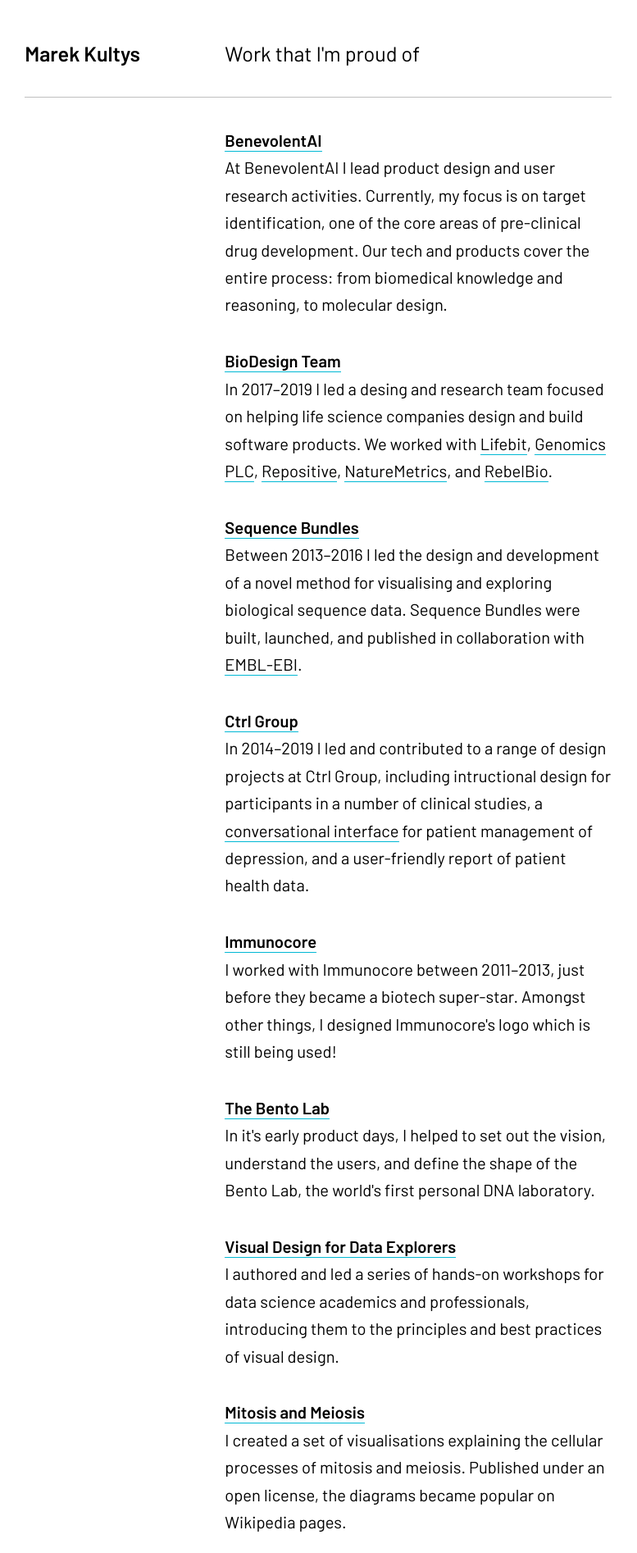
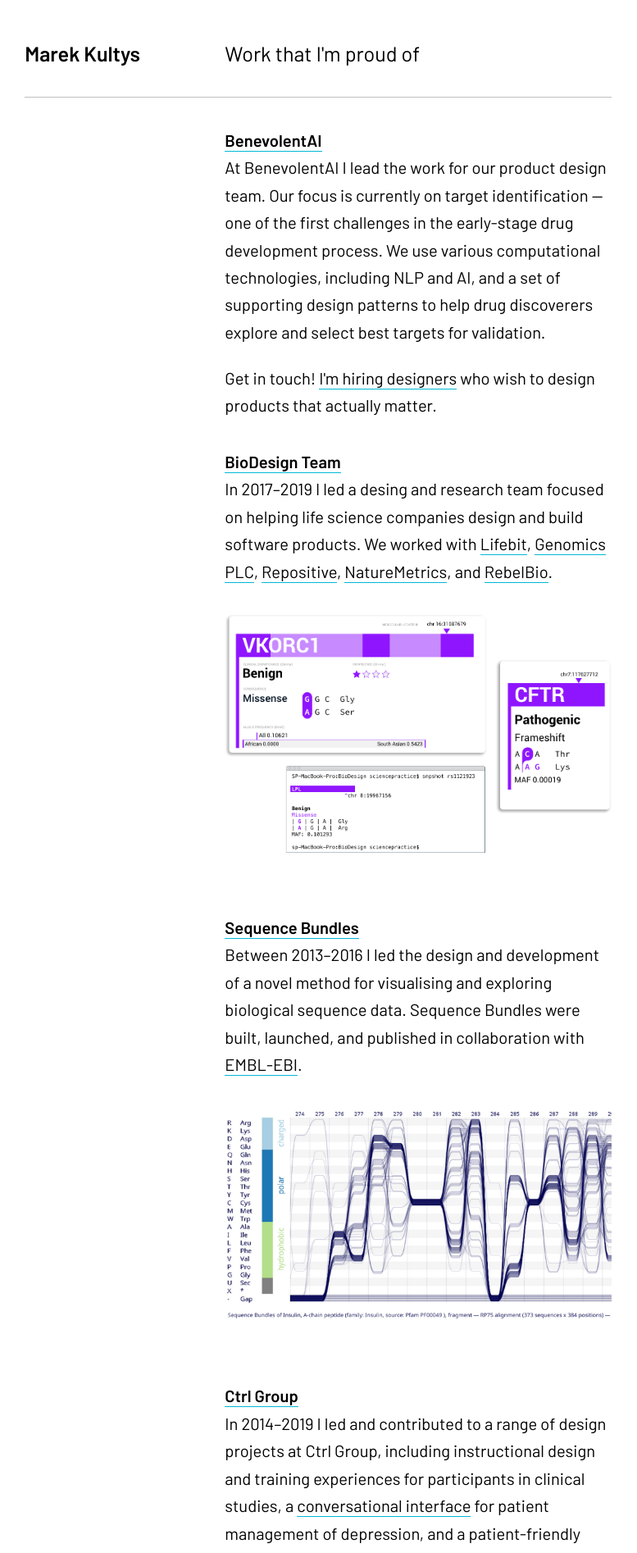
Before and after one commit to marek-kultys/marekkultys.github.io, a Jekyll site: the page built from work/index.html, in a window 1280 px wide. Shown: the top 1894 px of the page at 82% size, without its empty margins (252-1029 px from the left). Built offline with Jekyll 4.4.1, drawn with Linux system fonts in a browser that asks for light colours; some of the changed text lies outside the part shown.

Commit message:
Copy and style changes

```diff
--- a/_sass/body.scss
+++ b/_sass/body.scss
@@ -47,6 +47,7 @@
 
 main {
    min-height: calc(100vh - 9em);
+   padding-bottom: 8em;
 }
 
 header {
@@ -211,9 +212,16 @@
 
 .entry {
    margin-bottom: $huge-leading;
+   img {
+      margin-top: $huge-leading;
+      margin-bottom: $huge-leading;
+   }
 }
 .entry:last-of-type {
    margin-bottom: 0;
+   img {
+      margin-bottom: 0;
+   }
 }
 
 .backlink {
--- a/index.html
+++ b/index.html
@@ -16,7 +16,7 @@
             Until 2018 I worked as a design lead at <a href="https://www.science-practice.com/teams/bio-design/">Science Practice</a> and <a href="https://www.ctrl-group.com/">Ctrl Group</a>. In 2014 I also led early design work for <a href="https://www.bento.bio/">Bento Lab</a>.
          </p>
          <p>
-            From time to time, I also write about design, give talks, run design workshops, and help startup teams as a mentor.
+            From time to time I also write about design, give talks, run design workshops, and help startup teams as a mentor.
          </p>
       </div>
    </div>
--- a/influences/index.html
+++ b/influences/index.html
@@ -39,10 +39,9 @@
          <div class="entry">
             <h3>R. D. Sinelnikov</h3>
             <p>I grew up in a family of medical doctors, surrounded by medial handbooks from the earliest years of my life. There was one book in particular that I loved browsing and that for me for the first time brought together the concepts of the life sciences and arts: Sinelnikov's Atlas of Human Anatomy.</p>
+            <img src="/img/influences/senelnikov.jpg">
          </div>
-         <div>
-            <img src="/img/influences/senelnikov_1.jpg">
-         </div>
+
       </div>
    </div>
 </section>
--- a/work/index.html
+++ b/work/index.html
@@ -8,44 +8,50 @@
       <div class="container-two-third shift">
          <div class="entry">
             <h3><a href="{{ site.data.pages.project-benevolent.link }}">{{ site.data.pages.project-benevolent.tagline }}</a></h3>
-            <p>At BenevolentAI I lead product design and user research activities. Currently, my focus is on target identification, one of the core areas of pre-clinical drug development. Our tech and products cover the entire process: from biomedical knowledge and reasoning, to molecular design.</p>
+            <p>At BenevolentAI I lead the work for our product design team. Our focus is currently on target identification — one of the first challenges in the early-stage drug development process. We use various computational technologies, including NLP and AI, and a set of supporting design patterns to help drug discoverers explore and select best targets for validation.</p>
+            <p>Get in touch! <a href="https://benevolent.ai/careers#london">I'm hiring designers</a> who wish to design products that actually matter.</p>
          </div>
          <div class="entry">
             <h3><a href="{{ site.data.pages.project-biodesign.link }}">{{ site.data.pages.project-biodesign.tagline }}</a></h3>
             <p>In 2017–2019 I led a desing and research team focused on helping life science companies design and build software products. We worked with <a href="https://lifebit.ai/" target="_blank">Lifebit</a>, <a href="https://www.genomicsplc.com/" target="_blank">Genomics PLC</a>, <a href="https://repositive.io/" target="_blank">Repositive</a>, <a href="https://www.naturemetrics.co.uk/" target="_blank">NatureMetrics</a>, and <a href="https://rebelbio.co/" target="_blank">RebelBio</a>.</p>
+            <img src="/img/work/biodesign3.png">
          </div>
          <div class="entry">
             <h3><a href="{{ site.data.pages.project-sequence-bundles.link }}">{{ site.data.pages.project-sequence-bundles.tagline }}</a></h3>
             <p>Between 2013–2016 I led the design and development of a novel method for visualising and exploring biological sequence data. Sequence Bundles were built, launched, and published in collaboration with <a href="https://www.ebi.ac.uk/" target="_blank">EMBL-EBI</a>.</p>
+            <img src="/img/work/sequence-bundles.png">
          </div>
          <div class="entry">
             <h3><a href="{{ site.data.pages.project-ctrl.link }}">{{ site.data.pages.project-ctrl.tagline }}</a></h3>
-            <p>In 2014–2019 I led and contributed to a range of design projects at Ctrl Group, including intructional design for participants in a number of clinical studies, a <a href="https://fora.health/#case-studies">conversational interface</a> for patient management of depression, and a user-friendly report of patient health data.</p>
-         </div>
-         <div class="entry">
-            <h3><a href="{{ site.data.pages.project-immunocore.link }}">{{ site.data.pages.project-immunocore.tagline }}</a></h3>
-            <p>I worked with Immunocore between 2011–2013, just before they became a biotech super-star. Amongst other things, I designed Immunocore's logo which is still being used!</p>
+            <p>In 2014–2019 I led and contributed to a range of design projects at Ctrl Group, including instructional design and training experiences for participants in clinical studies, a <a href="https://fora.health/#case-studies">conversational interface</a> for patient management of depression, and a patient-friendly health data report.</p>
          </div>
          <div class="entry">
             <h3><a href="{{ site.data.pages.project-bento.link }}">{{ site.data.pages.project-bento.tagline }}</a></h3>
             <p>In it's early product days, I helped to set out the vision, understand the users, and define the shape of the Bento Lab, the world's first personal DNA laboratory.</p>
+            <img src="/img/work/bento-lab.jpg">
+         </div>
+         <div class="entry">
+            <h3><a href="{{ site.data.pages.project-immunocore.link }}">{{ site.data.pages.project-immunocore.tagline }}</a></h3>
+            <p>I worked with Immunocore between 2011–2013, just before they became a biotech super-star. Amongst other things, I designed Immunocore's logo which is still being used today!</p>
          </div>
          <div class="entry">
             <h3><a href="{{ site.data.pages.project-data-explorers.link }}">{{ site.data.pages.project-data-explorers.tagline }}</a></h3>
             <p>I authored and led a series of hands-on workshops for data science academics and professionals, introducing them to the principles and best practices of visual design.</p>
-         </div>
-         <div class="entry">
-            <h3><a href="{{ site.data.pages.project-mitosis.link }}">{{ site.data.pages.project-mitosis.tagline }}</a></h3>
-            <p>I created a set of visualisations explaining the cellular processes of mitosis and meiosis. Published under an open license, the diagrams became popular on Wikipedia pages.</p>
+            <img src="/img/work/data-explorers.png">
          </div>
          <div class="entry">
             <h3><a href="{{ site.data.pages.project-lingua.link }}">{{ site.data.pages.project-lingua.tagline }}</a></h3>
             <p>This is my personal investigation into the limits of communication. I looked at historical and fictional instances of communicating with extraterrestrial intelligence to draw some scientific and existential conclusions.</p>
          </div>
          <div class="entry">
+            <h3><a href="{{ site.data.pages.project-mitosis.link }}">{{ site.data.pages.project-mitosis.tagline }}</a></h3>
+            <p>I created a set of visualisations explaining the cellular processes of mitosis and meiosis. Published under an open license, the diagrams became popular on Wikipedia pages.</p>
+            <img src="/img/work/mitosis-meiosis.png">
+         </div>
+         <!-- <div class="entry">
             <h3><a href="{{ site.data.pages.project-sex-shop.link }}">{{ site.data.pages.project-sex-shop.tagline }}</a></h3>
             <p>I designed a logo for a fictional sex shop. Sexy, bold, and juicy.</p>
-         </div>
+         </div> -->
       </div>
    </div>
 </section>
```
Also changed, not shown: other parts of index.html (+1 -1 lines).
